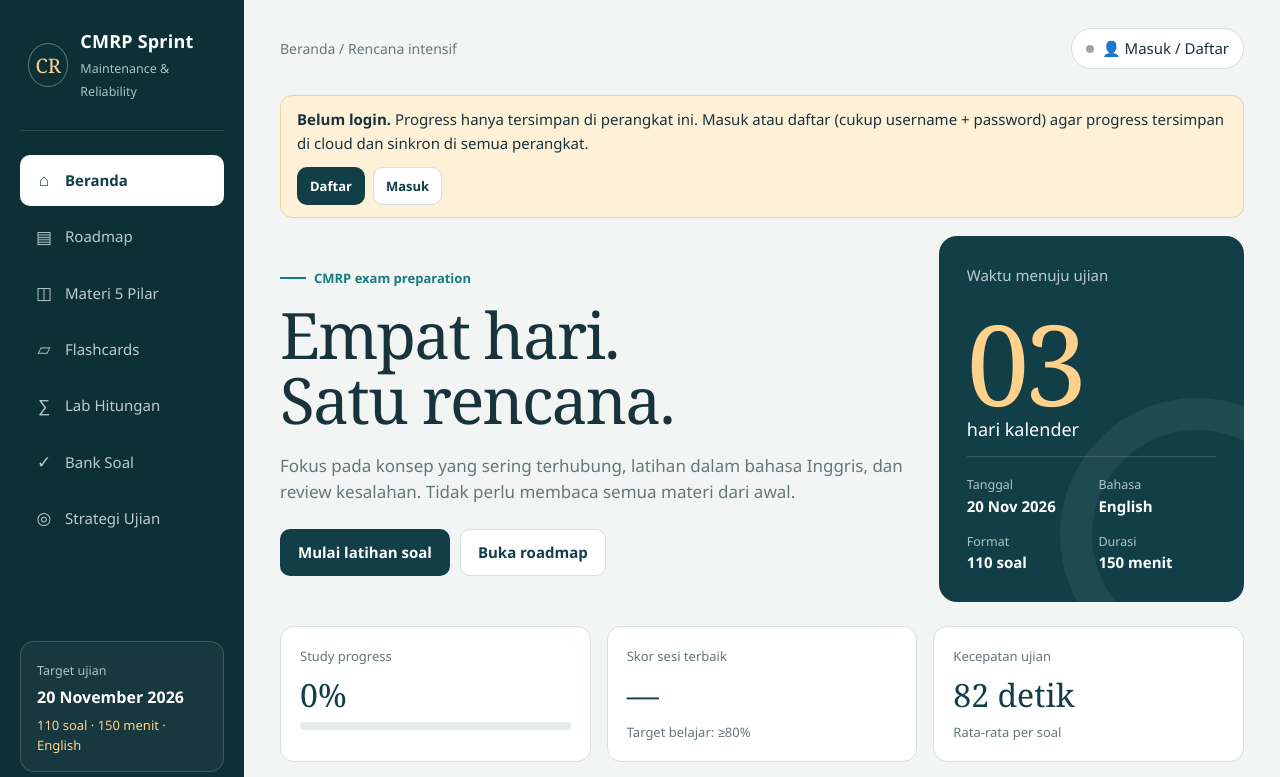
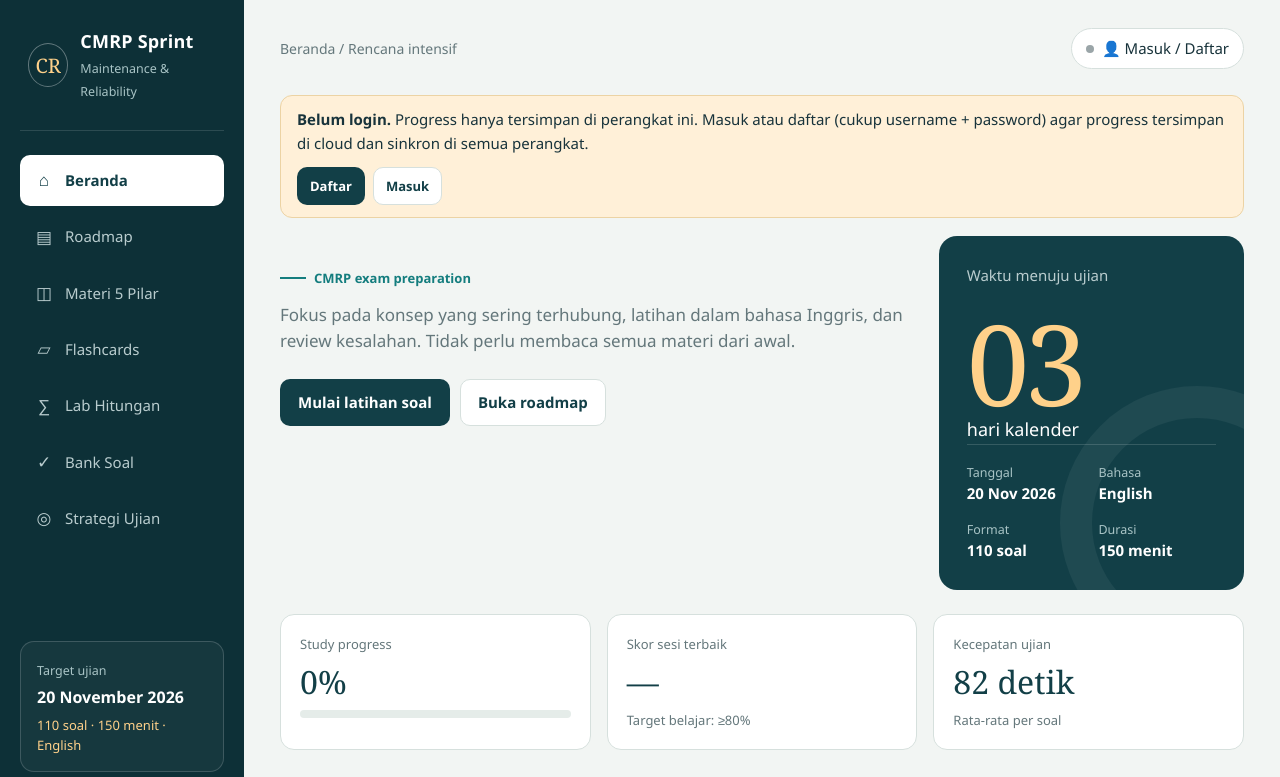
Before and after one commit to yohanesfirdausbackup/cmrp-training, a plain HTML site: page index.html in a window 1280 px wide. Shown: the top 777 px of the page. Drawn offline with nearby package versions, Linux system fonts and the light colour scheme.

Commit message:
Remove dashboard hero headline

```diff
--- a/index.html
+++ b/index.html
@@ -34,7 +34,7 @@
 
     <section class="view active" id="view-dashboard">
       <div class="hero">
-        <div class="hero-copy"><div class="kicker">CMRP exam preparation</div><h1>Empat hari.<br>Satu rencana.</h1><p class="lead">Fokus pada konsep yang sering terhubung, latihan dalam bahasa Inggris, dan review kesalahan. Tidak perlu membaca semua materi dari awal.</p><div class="actions"><button class="btn btn-primary" data-go="quiz">Mulai latihan soal</button><button class="btn btn-secondary" data-go="roadmap">Buka roadmap</button></div></div>
+        <div class="hero-copy"><div class="kicker">CMRP exam preparation</div><p class="lead">Fokus pada konsep yang sering terhubung, latihan dalam bahasa Inggris, dan review kesalahan. Tidak perlu membaca semua materi dari awal.</p><div class="actions"><button class="btn btn-primary" data-go="quiz">Mulai latihan soal</button><button class="btn btn-secondary" data-go="roadmap">Buka roadmap</button></div></div>
         <div class="countdown"><div><div class="countdown-label">Waktu menuju ujian</div><div class="days" id="days-left">04</div><div class="days-caption">hari kalender</div></div><div class="exam-meta"><div><small>Tanggal</small><strong>20 Nov 2026</strong></div><div><small>Bahasa</small><strong>English</strong></div><div><small>Format</small><strong>110 soal</strong></div><div><small>Durasi</small><strong>150 menit</strong></div></div></div>
       </div>
       <div class="stats"><div class="stat"><div class="stat-label">Study progress</div><div class="stat-value" id="study-percent">0%</div><div class="progress-track"><div class="progress-fill" id="study-progress" style="width:0"></div></div></div><div class="stat"><div class="stat-label">Skor sesi terbaik</div><div class="stat-value" id="best-score">—</div><span class="task-meta" id="bank-attempt-meta">Target belajar: ≥80%</span></div><div class="stat"><div class="stat-label">Kecepatan ujian</div><div class="stat-value">82 detik</div><span class="task-meta">Rata-rata per soal</span></div></div>
```
